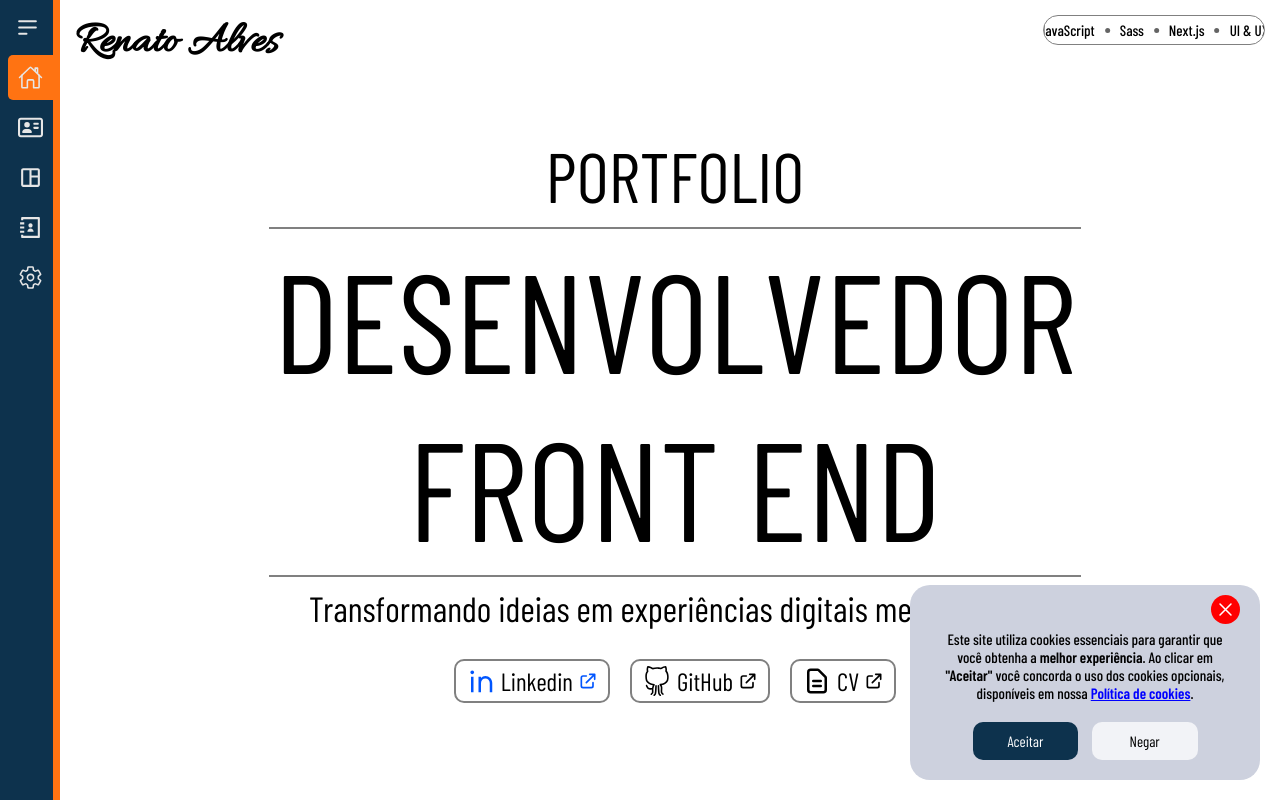
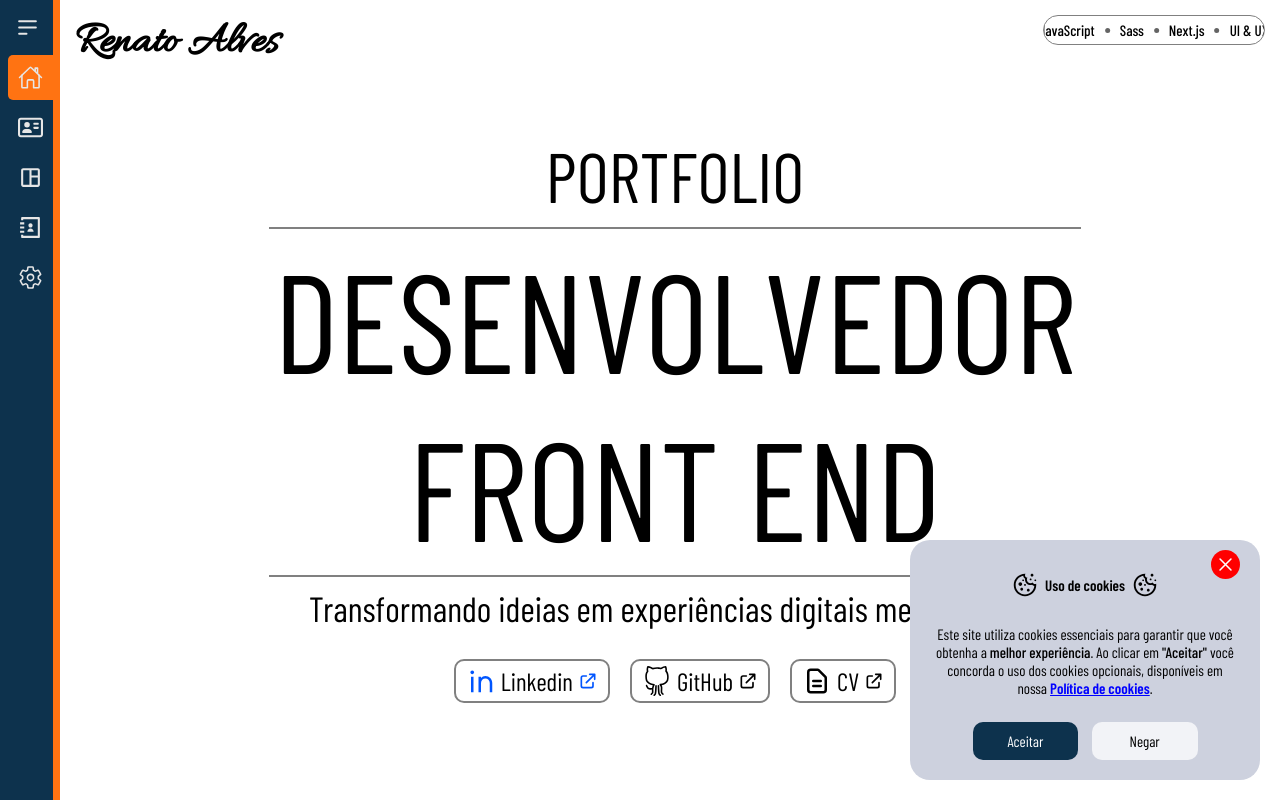
Before and after one commit to rena02to/portfolio, a Next.js app: page / in a window 1280 px wide. Shown: the top 802 px of the page. Built offline with nearby package versions, Linux system fonts and the light colour scheme; a web font is replaced by a local one.

Commit message:
adicionando icones e título para a mensagem de cookie

```diff
--- a/src/components/cookies.tsx
+++ b/src/components/cookies.tsx
@@ -4,6 +4,7 @@ import Link from 'next/link';
 import { useEffect, useState } from 'react';
 import { useTranslation } from 'react-i18next';
 import { IoCloseOutline } from "react-icons/io5";
+import { LiaCookieBiteSolid } from 'react-icons/lia';
 
 export default function Cookies(){
     const { t } = useTranslation();
@@ -30,7 +31,12 @@ export default function Cookies(){
             {cookiesOculted === false ?
                 <aside className={style.cookiesDiv}>
                     <button type='button' className={style.close} onClick={() => handleAceptCookies('close')}><IoCloseOutline /></button>
-                    <p>{t('cookies.message.p1')}<span>{t('cookies.message.span1')}</span>{t('cookies.message.p2')}<span>&quot;{t('cookies.message.span2')}&quot;</span>{t('cookies.message.p3')}<Link href="/politica-cookies">{t('cookies.message.link')}</Link>.</p>
+                    <div className={style.cookiestitle}>
+                        <LiaCookieBiteSolid/>
+                        <p>Uso de cookies</p>
+                        <LiaCookieBiteSolid/>
+                    </div>
+                    <p className={style.cookiesmessage}>{t('cookies.message.p1')}<span>{t('cookies.message.span1')}</span>{t('cookies.message.p2')}<span>&quot;{t('cookies.message.span2')}&quot;</span>{t('cookies.message.p3')}<Link href="/politica-cookies">{t('cookies.message.link')}</Link>.</p>
                     <div className={style.buttons}>
                         <button type='button' className={style.acept} onClick={() => handleAceptCookies('acept')}>{t('cookies.acept')}</button>
                         <button type='button' className={style.denied} onClick={() => handleAceptCookies('denied')}>{t('cookies.denied')}</button>
--- a/src/styles/cookies.module.scss
+++ b/src/styles/cookies.module.scss
@@ -7,7 +7,7 @@
     color: black;
     background-color: $cookies-container;
     padding: 30px 25px 20px 25px;
-    gap: 5px;
+    gap: 25px;
     border-radius: 20px;
     position: fixed;
     bottom: 20px;
@@ -51,15 +51,30 @@
             }
         }
     }
-    p{
+    .cookiestitle{
         text-align: center;
-        font-weight: 500;
+        @include align-flex(row);
+        gap: 5px;
+        svg{
+            width: 30px;
+            height: 30px;
+        }
+        p{
+            margin: 0;
+            font-size: 15px;
+            font-weight: 600;
+        }
+    }
+    .cookiesmessage{
+        text-align: center;
+        font-weight: 400;
         font-size: 15px;
+        margin: 0;
         @media (max-width: 900px){
             font-size: 12px;
         }
         span{
-            font-weight: 600;
+            font-weight: 500;
         }
         a{
             font-weight: 600;
```
